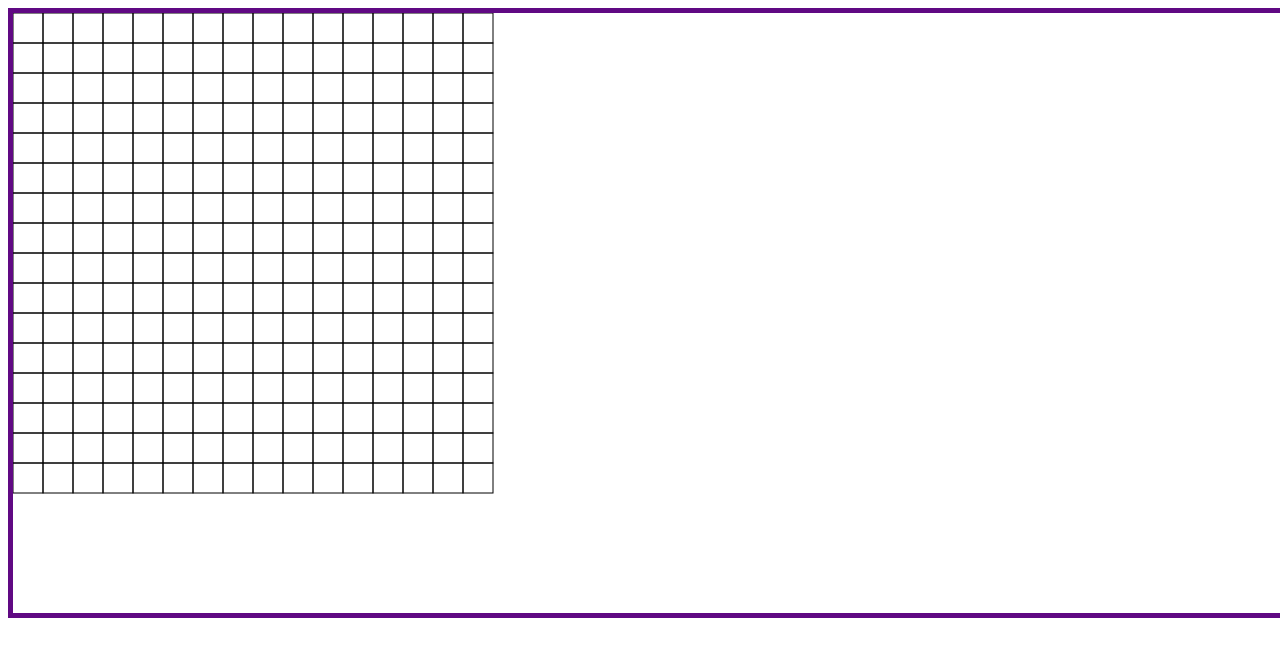
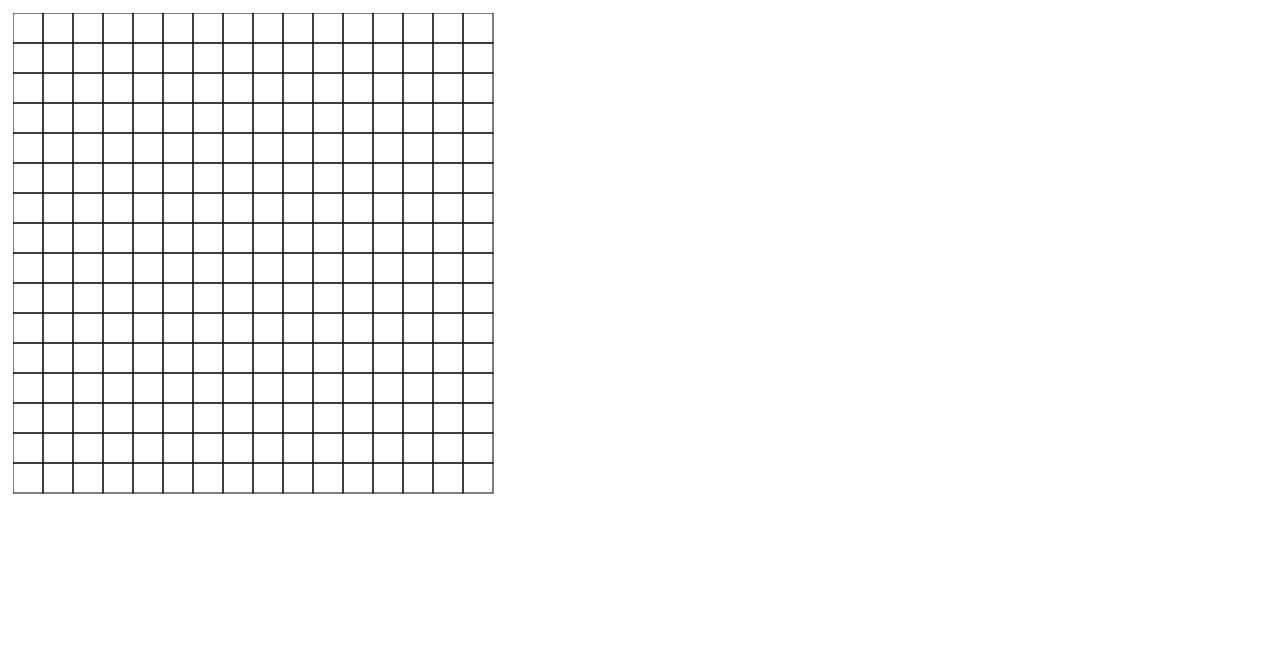
Before and after one commit to martinjakubik/meridian, a plain HTML site: page app/html/index.html in a window 1280 px wide. Drawn offline with Linux system fonts and the light colour scheme; files that its build step writes are made by us from their sources; files whose address does not match are found by name.

Commit message:
hid border

```diff
--- a/app/css/style.css
+++ b/app/css/style.css
@@ -1,3 +1,3 @@
 .grid {
-    border: 5px solid rgb(96, 9, 131);
+    border: 5px solid rgb(255, 255, 255);
 }
```
